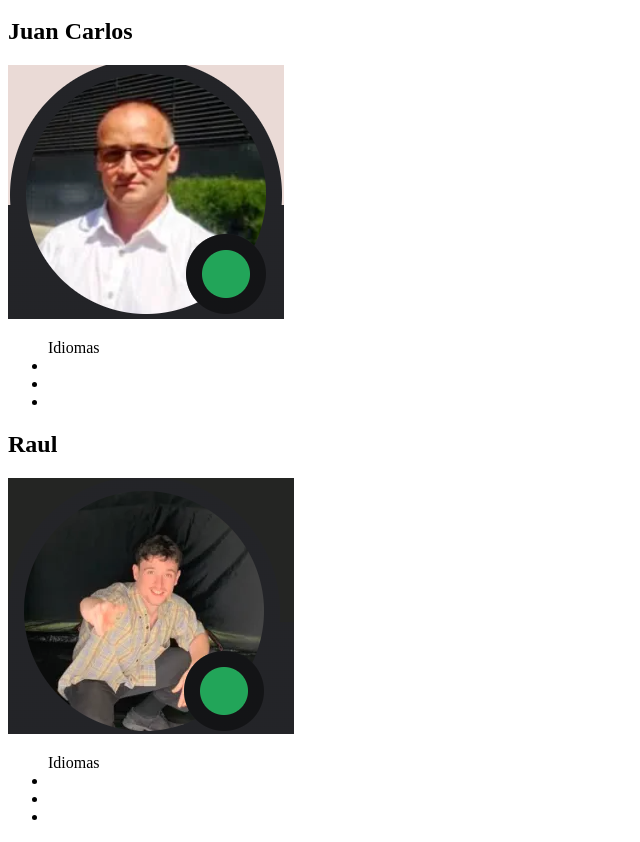
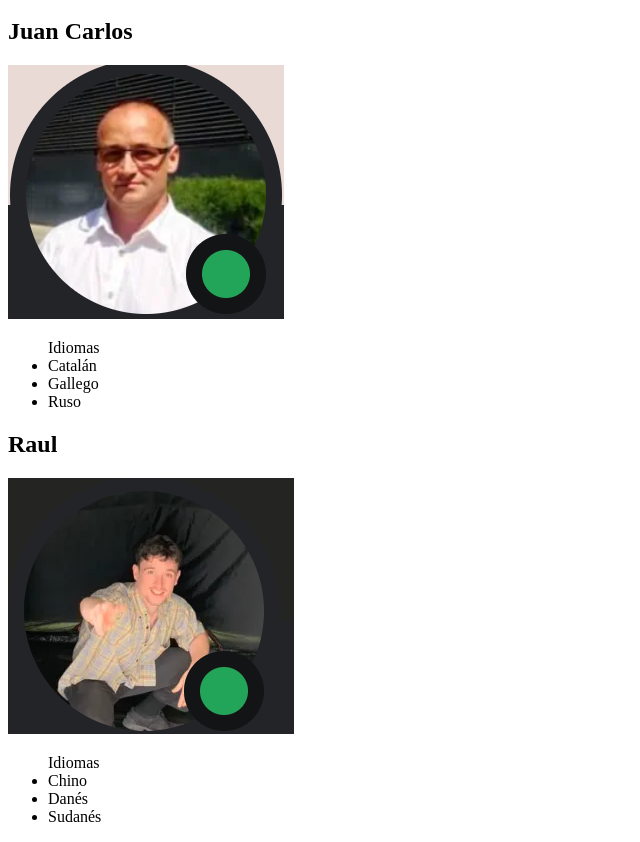
Before and after one commit to JRaulPC/202307-w1ch2-raul-perez-juancar-perez, a plain HTML site: page CVs.html in a window 1280 px wide. Shown: the part 154-996 px from the top of the page, without its empty margins (0-640 px from the left). Drawn offline with Linux system fonts and the light colour scheme; files whose address does not match are found by name.

```diff
--- a/CVs.html
+++ b/CVs.html
@@ -27,9 +27,9 @@
       <img src="/Users/joseraulperezcassone/Desktop/ISDI Bootcamp/semana1/Challenges/w1ch2/imagenes/JuanCarlos.png"
         alt="Persona">
       <ul>Idiomas
-        <li></li>
-        <li></li>
-        <li></li>
+        <li>Catalán</li>
+        <li>Gallego</li>
+        <li>Ruso</li>
       </ul>
 
     </section>
@@ -43,9 +43,9 @@
 
 
       <ul>Idiomas
-        <li></li>
-        <li></li>
-        <li></li>
+        <li>Chino</li>
+        <li>Danés</li>
+        <li>Sudanés</li>
       </ul>
 
     </section>
```
Also changed, not shown: quienes-somos.html (+2 -1 lines).
